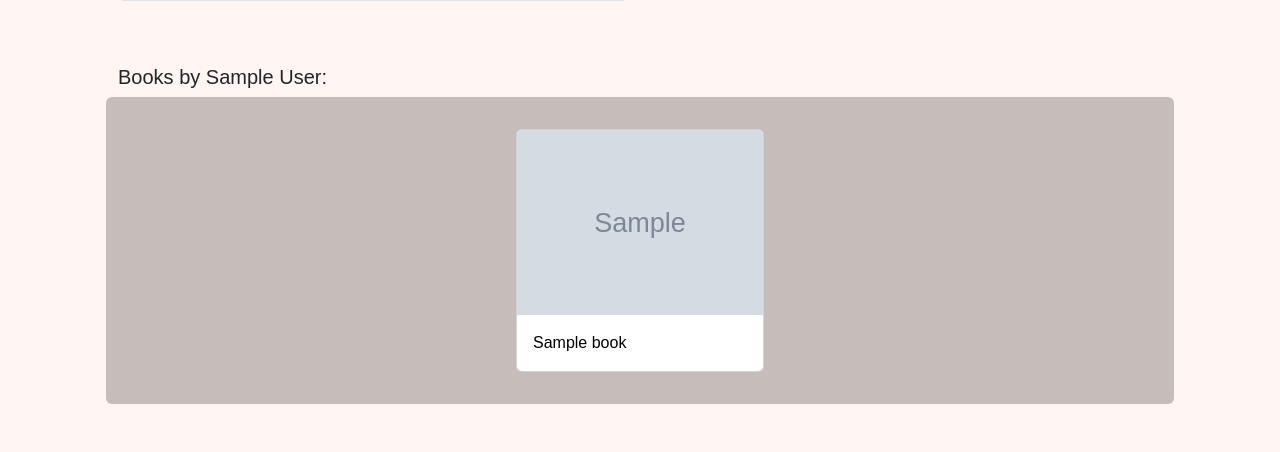
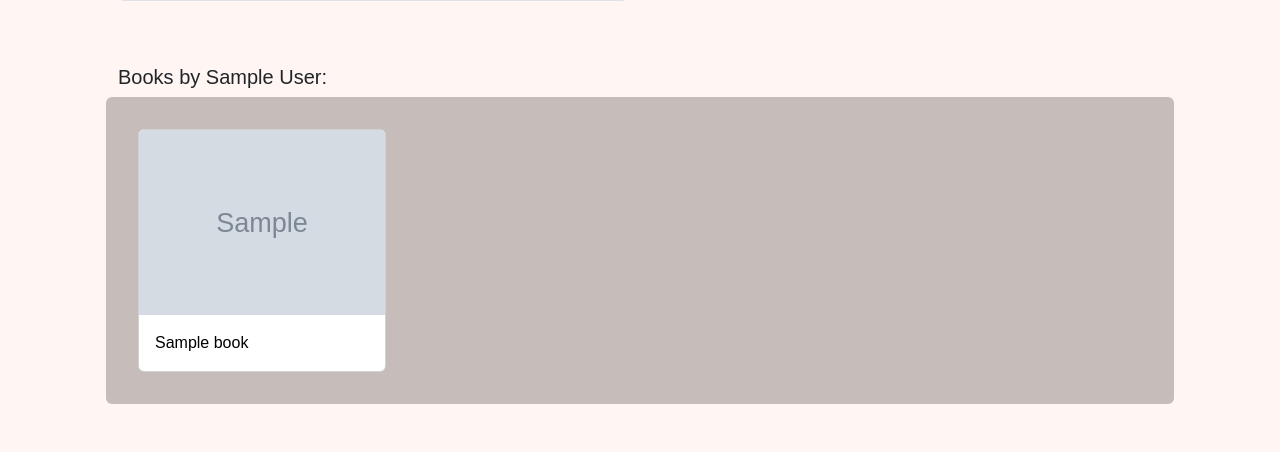
Before and after one commit to gabrielrowan/booknook_library, a Django app: page /author/1 in a window 1280 px wide. Shown: the part 1075-1527 px from the top of the page. Run offline with Django 5.2, Linux system fonts and the light colour scheme; tables that the repository leaves empty hold one stand-in row (values such as "Sample post"); grey boxes marked "Sample" are stand-in pictures; some web fonts are replaced.

Commit message:
last commit before search form

```diff
--- a/booknook/library/templates/library/author_detail.html
+++ b/booknook/library/templates/library/author_detail.html
@@ -18,7 +18,7 @@
     </div>
     <div class="container px-4 px-lg-5 mt-5">
         <h5>Books by {{author.first_name}} {{author.last_name}}:</h5>
-            <div class="d-flex justify-content-center books-by-author p-3 rounded row row-cols-1 row-cols-sm-2 row-cols-md-4 row-cols-lg-4">
+            <div class="d-flex books-by-author p-3 rounded row row-cols-1 row-cols-sm-2 row-cols-md-4 row-cols-lg-4">
             {% for book in authors_books %}
                 <div class="card author-book m-3" >
                     <img src="{{book.cover_image.url}}" class="card-img-top" alt="{{book.title}}">
```
